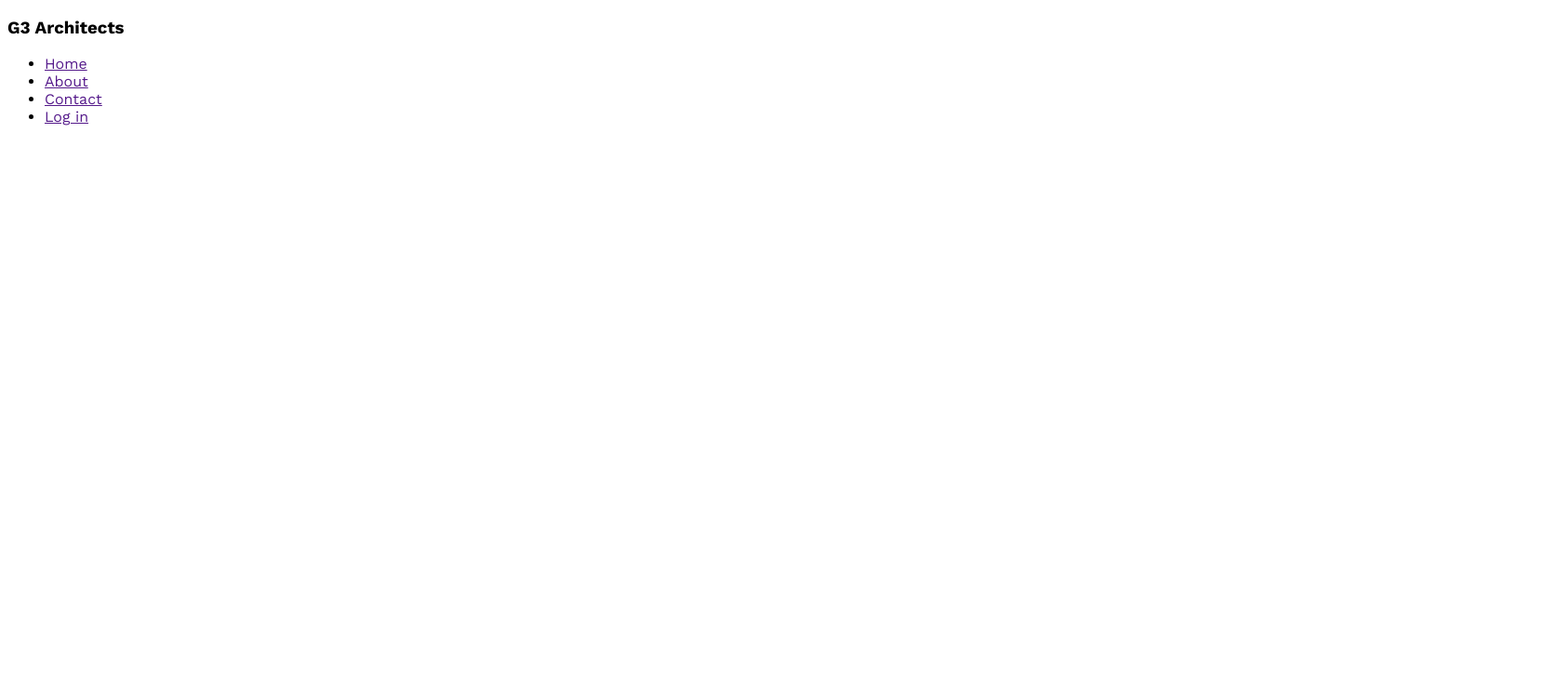
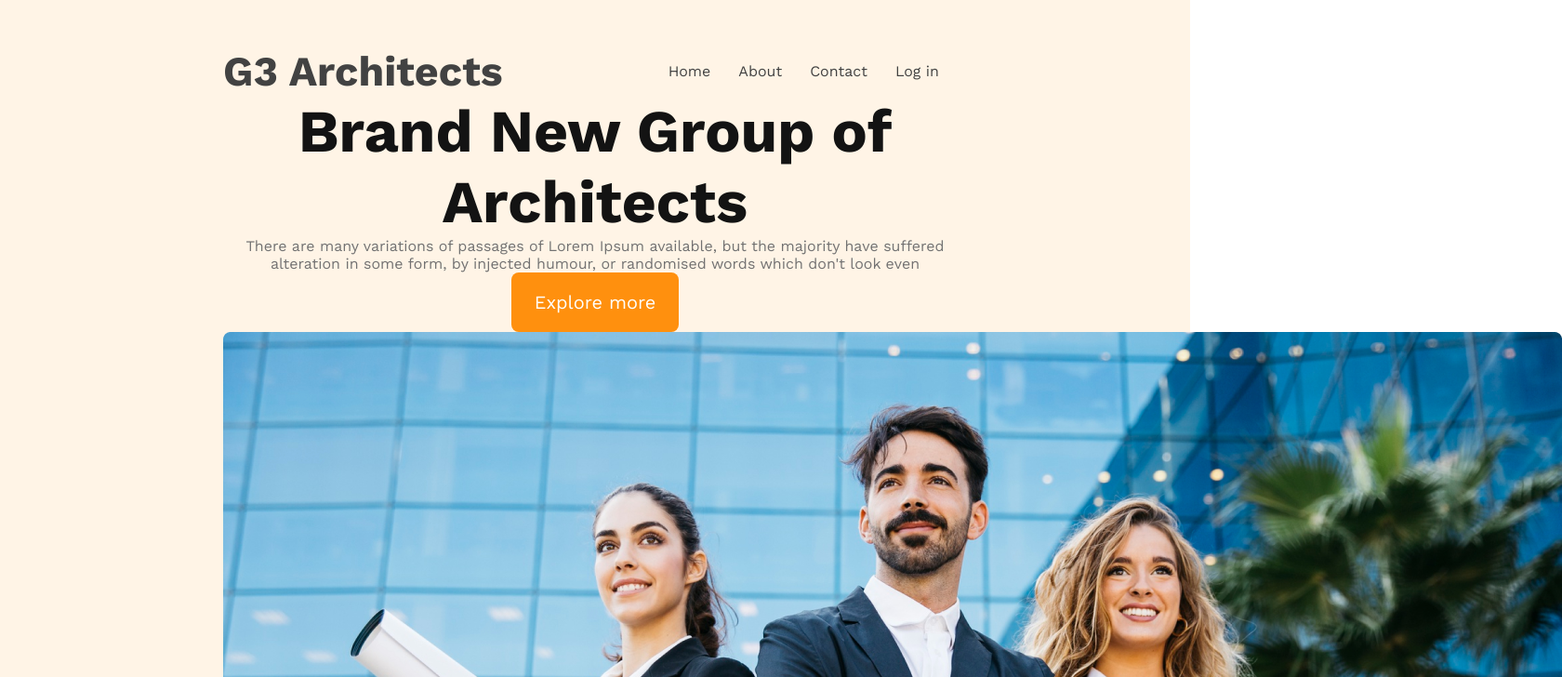
Before and after one commit to mdarifahammedreza/g3-architects-resources, a plain HTML site: page index.html in a window 1280 px wide. Shown: the top 728 px of the page at 93% size, 1680 px wide, since content can reach past the window. Drawn offline with nearby package versions, Linux system fonts and the light colour scheme.

Commit message:
successfully completed banner

```diff
--- a/index.html
+++ b/index.html
@@ -11,7 +11,7 @@
 <body>
     <header>
         <nav>
-            <h3>G3 Architects</h3>
+            <h3 class="nav_title">G3 Architects</h3>
             <ul>
                 <li><a href="">Home</a></li>
                 <li><a href="">About</a></li>
@@ -19,6 +19,18 @@
                 <li><a href="">Log in</a></li>
             </ul>
         </nav>
+        <div class="banner">
+            <div class="banner-content">
+                <h1 class="banner-title">Brand New
+                    Group of Architects
+                </h1>
+                <p class="banner-des">There are many variations of passages of Lorem Ipsum available, but the majority
+                    have
+                    suffered alteration in some form, by injected humour, or randomised words which don't look even</p>
+                <button class="btn-primary">Explore more</button>
+            </div>
+            <img src="./images/banner.png" alt="">
+        </div>
     </header>
     <main>
 
--- a/style/style.css
+++ b/style/style.css
@@ -3,4 +3,58 @@
 
 *{
     font-family: 'Work Sans', sans-serif;
+    margin: 0px;
+    padding: 0%;
 }
+.btn-primary{
+    width: 180px;
+    height: 64px;
+    border: none;
+    border-radius: 8px;
+    background-color: #FF900E;
+    color: #fff;
+    font-size: calc(.0625rem*20);
+
+}
+/* header style */
+header{
+    background: rgba(255, 144, 14, 0.10);
+    padding:50px 240px
+}
+nav{
+    display: flex;
+    justify-content: space-between;
+    align-items: center;
+}
+nav ul{
+    display: flex;
+}
+nav li{
+    list-style: none;
+    margin-right: 30px;
+    font-weight: 500px;
+    font-size: 1rem;
+}
+nav li a {
+    text-decoration: none;
+    color: #424242;
+}
+.nav_title{
+    font-size: 2.8rem;
+    font-weight: 700px;
+    color:#424242
+}
+.banner-content{
+    text-align: center;
+    max-width: 800px;
+    margin: 0 auto;
+
+}
+.banner-title{
+    font-size: 4rem;
+    font-weight: 700px;
+    color:#131313;
+}
+.banner-des{
+    color: #727272;
+}
```
